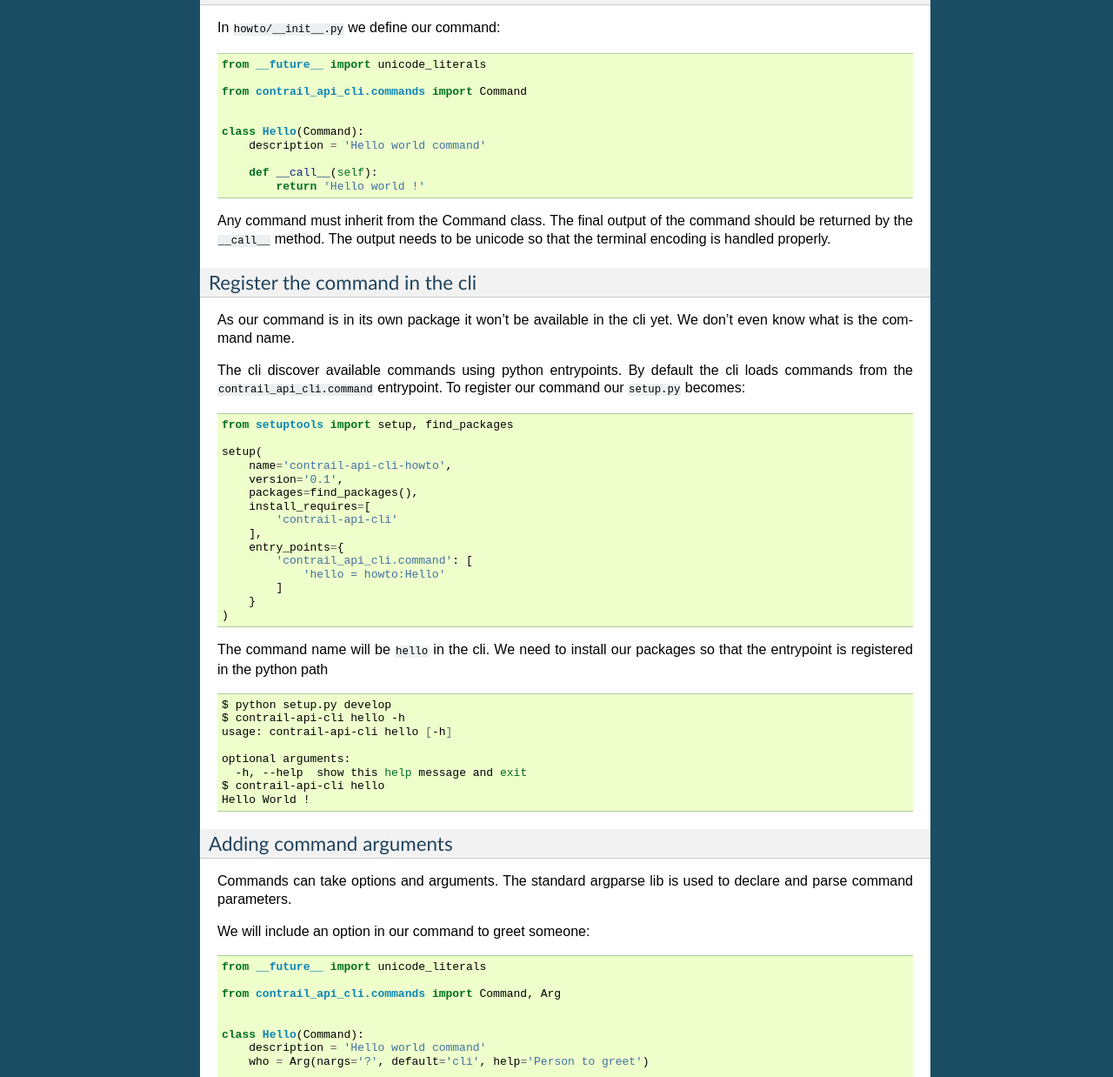
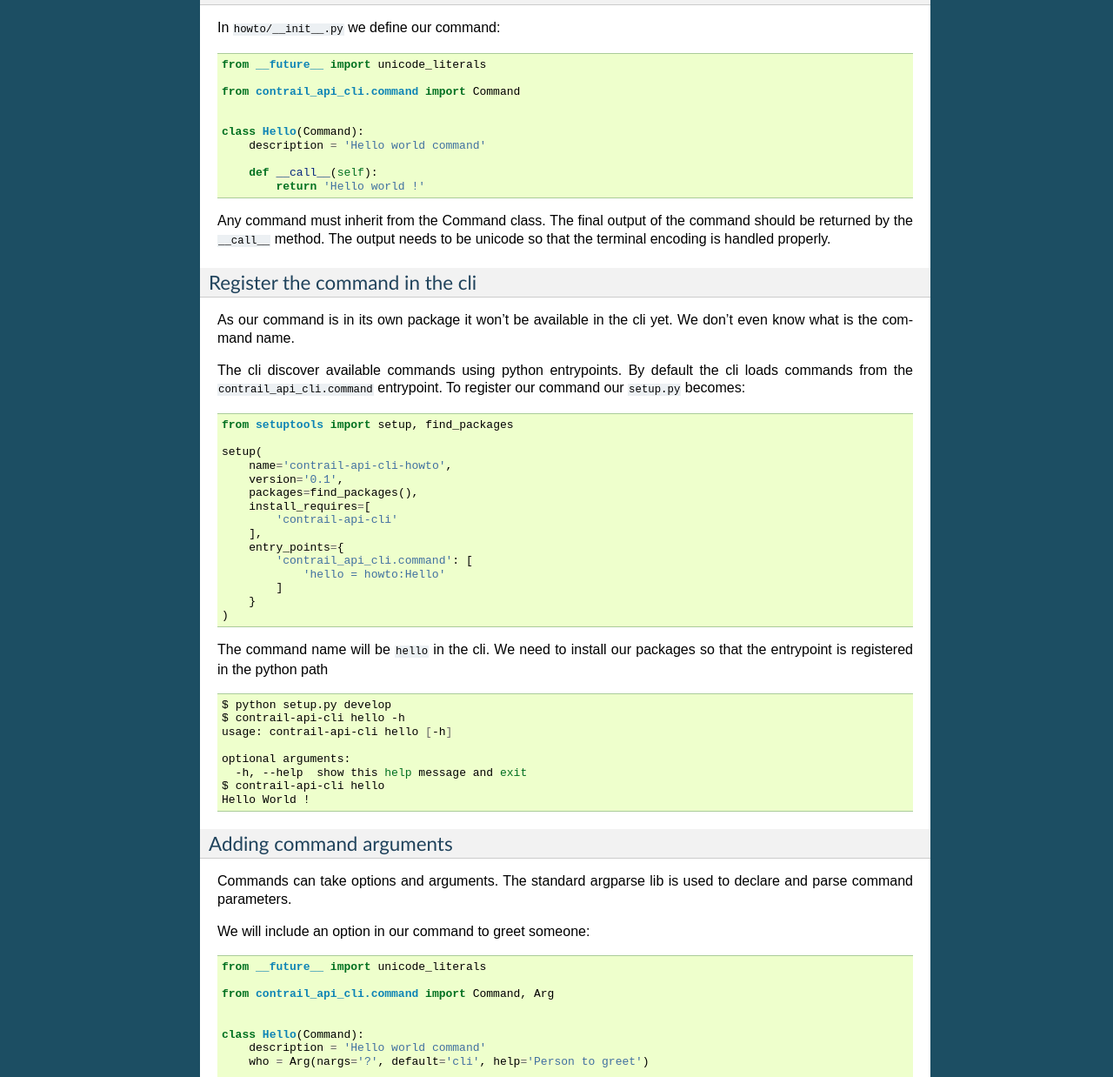
Before and after one commit to eonpatapon/contrail-api-cli, a Sphinx documentation site: the page built from doc/howto.rst, in a window 1280 px wide. Shown: the part 573-1811 px from the top of the page at 87% size. Built offline with Sphinx 7.4.7, drawn with Linux system fonts in a browser that asks for light colours.

Commit message:
Fix doc regarding API change

```diff
--- a/doc/api.rst
+++ b/doc/api.rst
@@ -20,7 +20,7 @@ Resource
 Command
 -------
 
-.. autoclass:: contrail_api_cli.commands.Command
+.. autoclass:: contrail_api_cli.command.Command
     :members:
     :special-members: __call__
     :inherited-members: description
--- a/doc/howto.rst
+++ b/doc/howto.rst
@@ -34,7 +34,7 @@ In ``howto/__init__.py`` we define our command::
 
     from __future__ import unicode_literals
 
-    from contrail_api_cli.commands import Command
+    from contrail_api_cli.command import Command
 
 
     class Hello(Command):
@@ -97,7 +97,7 @@ We will include an option in our command to greet someone::
 
     from __future__ import unicode_literals
 
-    from contrail_api_cli.commands import Command, Arg
+    from contrail_api_cli.command import Command, Arg
 
 
     class Hello(Command):
--- a/doc/howto_api.rst
+++ b/doc/howto_api.rst
@@ -69,7 +69,7 @@ collection of resources of a specific type.
 
 Basically doing ``ls /`` in the CLI gives you all collections::
 
-    from contrail_api_cli.commands import Command
+    from contrail_api_cli.command import Command
     from contrail_api_cli.resource import Collection
     from contrail_api_cli.utils import printo
 
@@ -119,7 +119,7 @@ To add a virtual-router we need at least a name and an IP address.
 The type is optionnal and is usually not defined but we add an option
 for it just in case::
 
-    from contrail_api_cli.commands import Command
+    from contrail_api_cli.command import Command
     from contrail_api_cli.resource import Resource
 
     class AddVRouter(Command):
```
